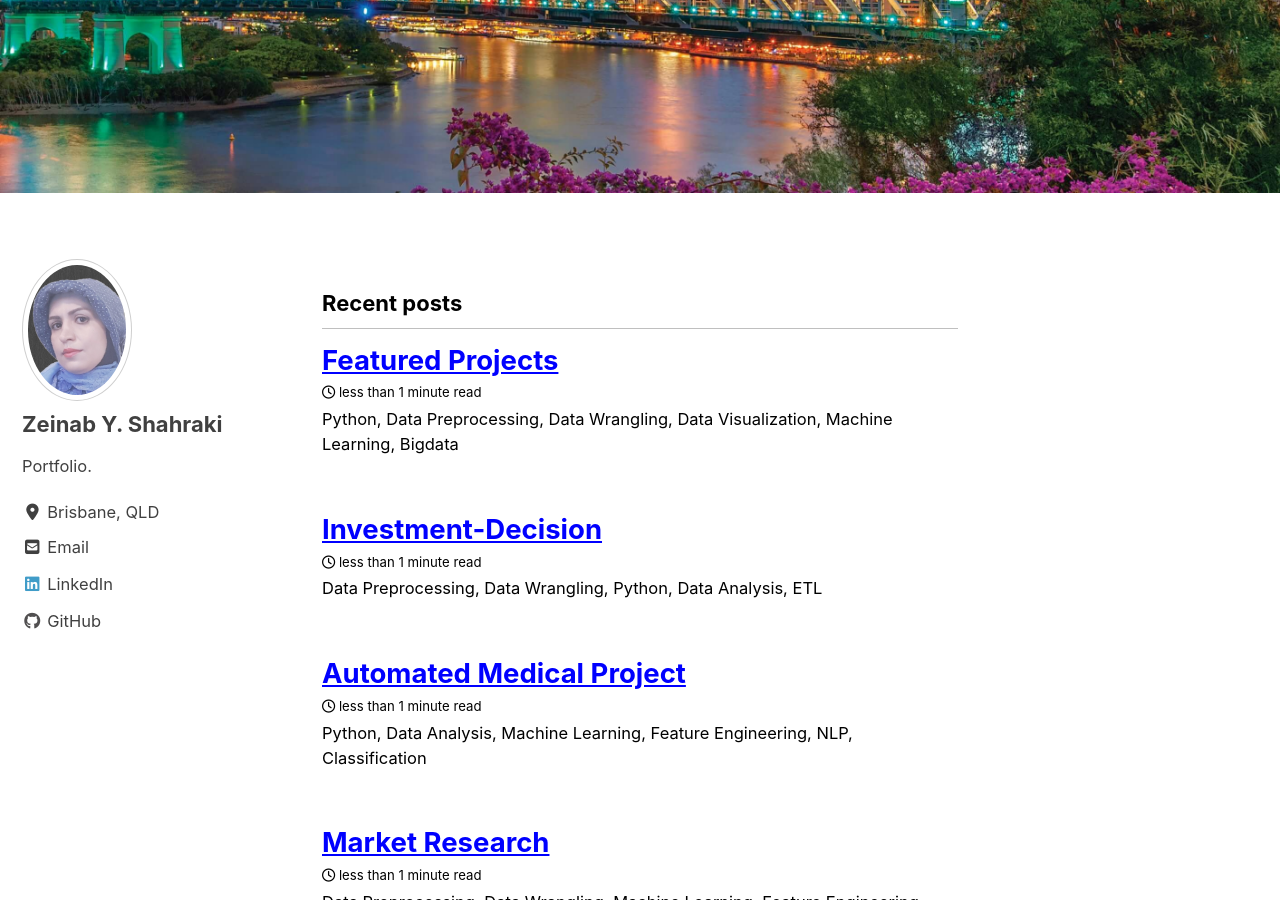
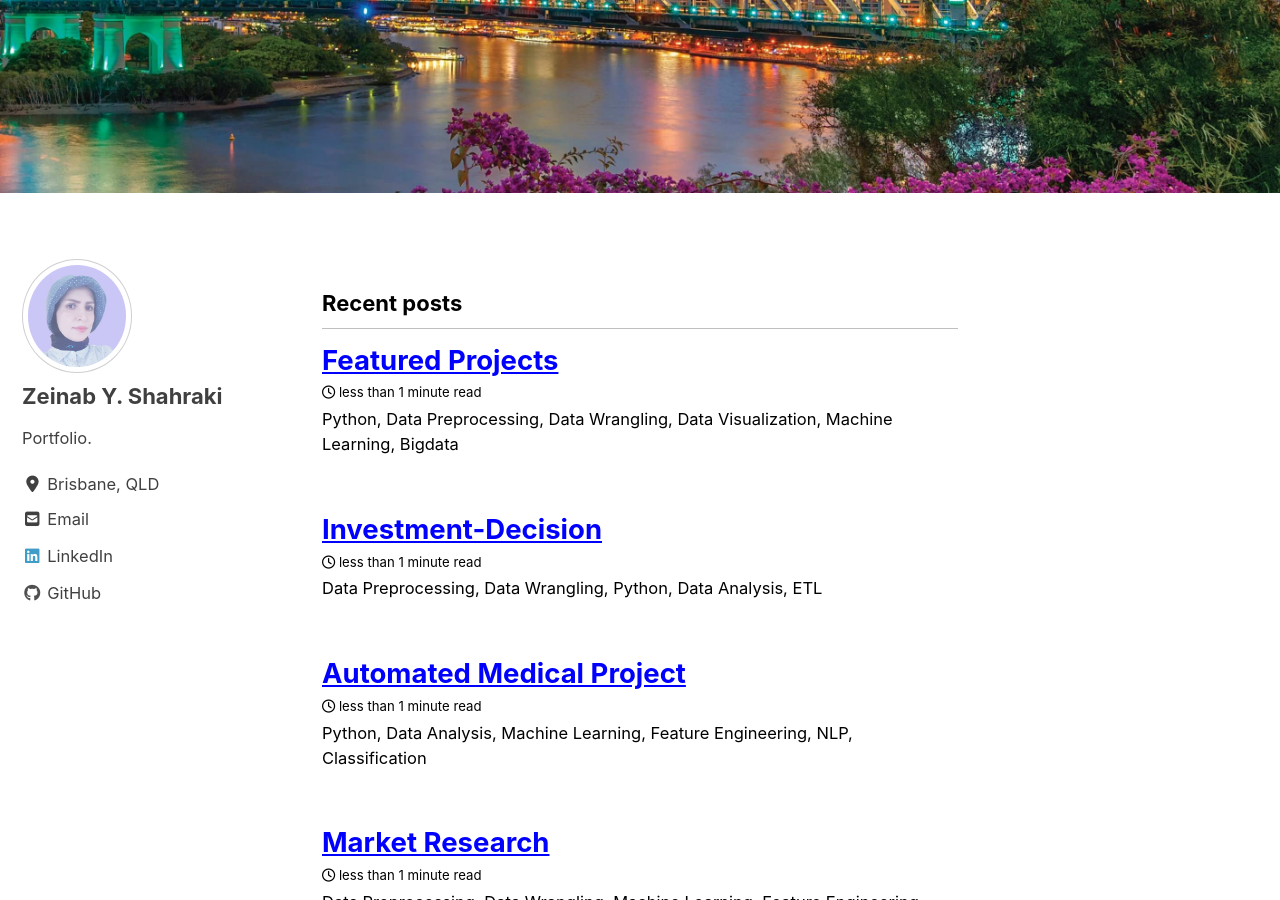
Before and after one commit to z1shahraki/z1shahraki.github.io, a Jekyll site: the page built from index.html, in a window 1280 px wide and 900 px high, scrolled down 435 px. Built offline with Jekyll 4.4.1, drawn with Linux system fonts in a browser that asks for light colours; cached includes are drawn as plain includes; nearby versions of some CDN libraries; the list of posts is cut into pages by our own code.

Commit message:
new gith

```diff
--- a/_config.yml
+++ b/_config.yml
@@ -108,7 +108,7 @@
 # Site Author
 author:
   name             : "Zeinab Y. Shahraki"
-  avatar           : "/images/zy10.jpg" # path of avatar image, e.g. "/assets/images/bio-photo.jpg"
+  avatar           : "/images/zy30.jpg" # path of avatar image, e.g. "/assets/images/bio-photo.jpg"
   bio              : "Portfolio."
   location         : "Brisbane, QLD"
   email            : "zeinab.shahraki@gmail.com"
```
